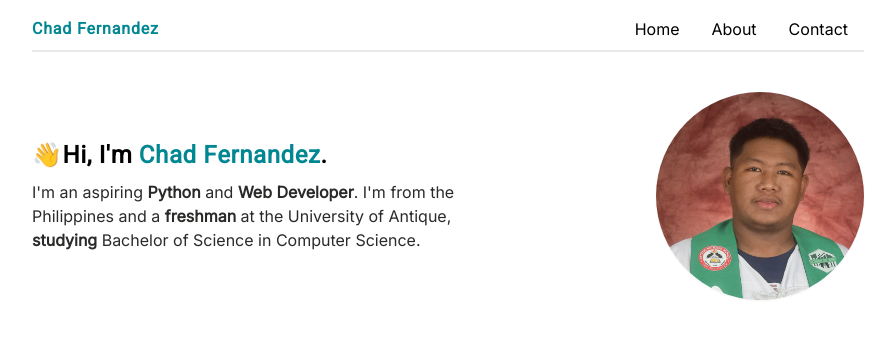
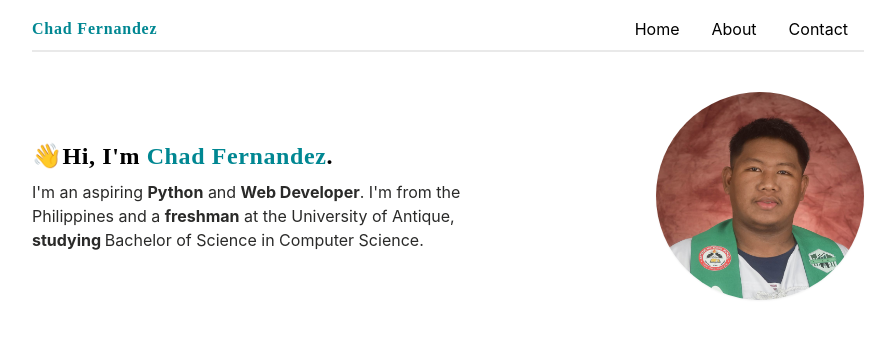
Before and after one commit to chof64/chof64, a Next.js app in the folder chadfernandez-me/: page / in a window 1280 px wide. Shown: the top 338 px of the page, without its empty margins (192-1087 px from the left). Built offline with nearby package versions, Linux system fonts and the light colour scheme.

Commit message:
update to link Roboto font from Google Fonts

```diff
--- a/chadfernandez-me/pages/_document.js
+++ b/chadfernandez-me/pages/_document.js
@@ -4,7 +4,7 @@
   return (
     <Html lang="en">
       <Head>
-        <link href="https://fonts.googleapis.com/css2?family=Inter&family=Heebo&display=swap" rel="stylesheet" />
+        <link href="https://fonts.googleapis.com/css2?family=Roboto:ital,wght@0,100;0,300;0,400;0,500;0,700;0,900;1,100;1,300;1,400;1,500;1,700;1,900&display=swap" rel="stylesheet" />
       </Head>
       <body>
         <Main />
```
